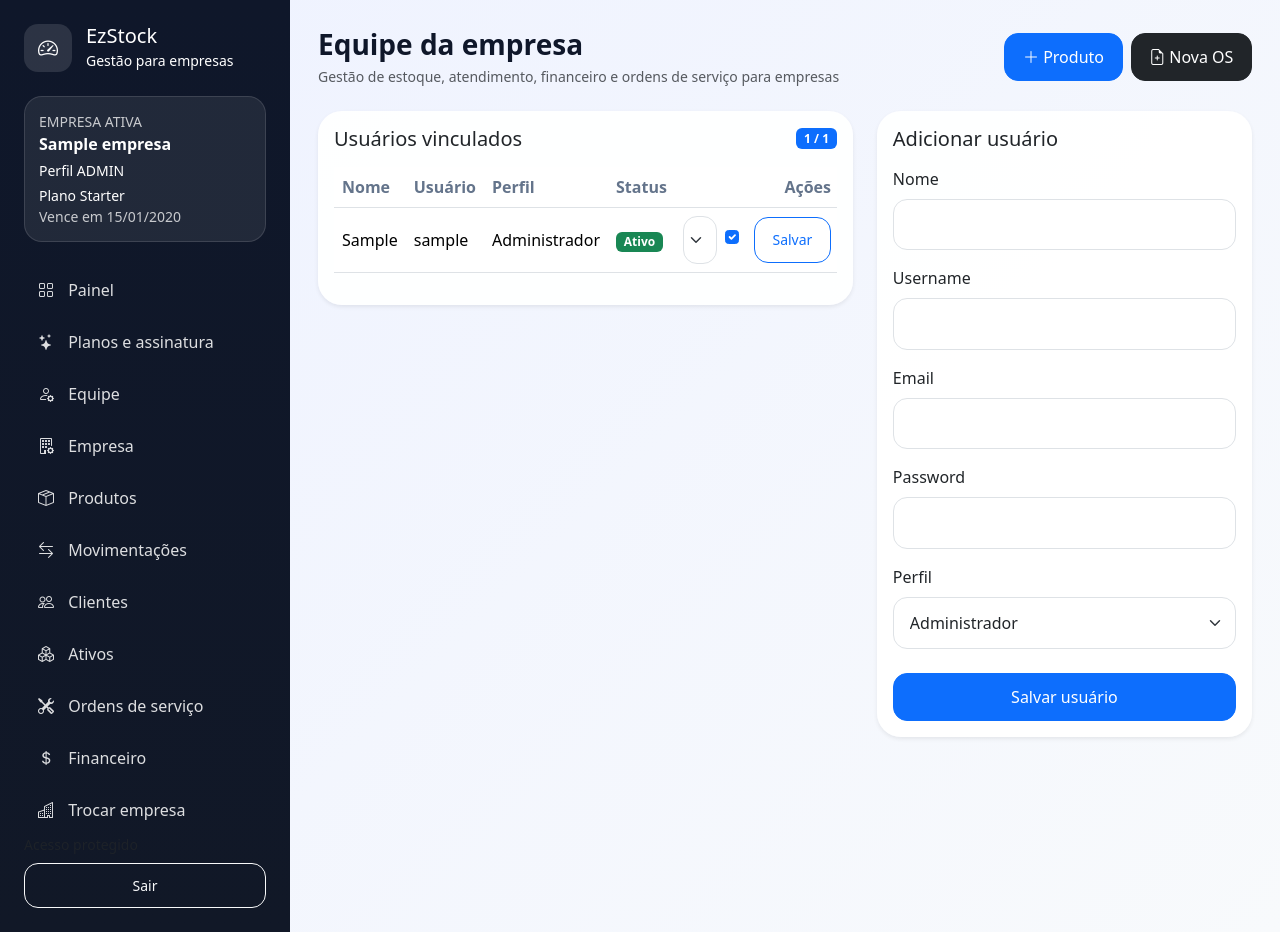
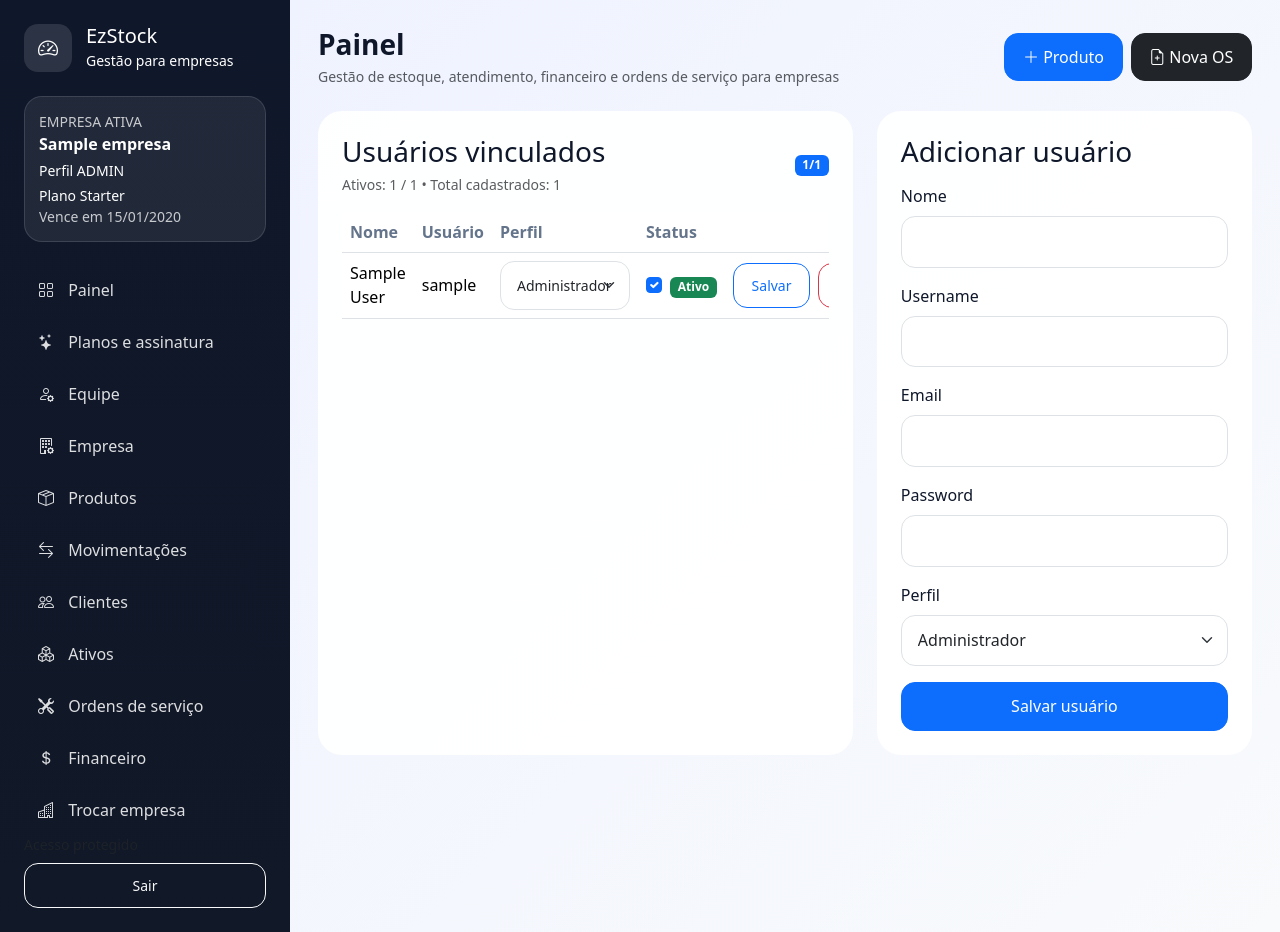
Before and after one commit to szimas125/motogest, a Django app: page /equipe/ in a window 1280 px wide. Run offline with Django 5.2, Linux system fonts and the light colour scheme; a user stored in the database is signed in; data comes from the database, SQL or seed files in the repository; tables that the repository leaves empty hold one stand-in row (values such as "Sample post").

Commit message:
Add files via upload

```diff
--- a/templates/team/team.html
+++ b/templates/team/team.html
@@ -1,33 +1,68 @@
-{% extends "base.html" %}
+{% extends 'base.html' %}
 {% block title %}Equipe | EzStock{% endblock %}
-{% block page_title %}Equipe da empresa{% endblock %}
 {% block content %}
 <div class="row g-4">
-  <div class="col-lg-7">
-    <div class="card soft-card border-0 shadow-sm">
-      <div class="card-body">
+  <div class="col-xl-7">
+    <div class="soft-card p-4 h-100">
       <div class="d-flex justify-content-between align-items-center mb-3">
-          <h5 class="mb-0">Usuários vinculados</h5>
-          <span class="badge text-bg-primary">{{ limites.usuarios }} / {{ limites.usuarios_limite|default:'Ilimitado' }}</span>
+        <div>
+          <h3 class="mb-1">Usuários vinculados</h3>
+          <small class="text-muted">
+            Ativos: {{ limites.usuarios }} / {{ limites.usuarios_limite|default:"Sem limite" }}
+            {% if limites.usuarios_total %}
+              • Total cadastrados: {{ limites.usuarios_total }}
+            {% endif %}
+          </small>
         </div>
+        <span class="badge text-bg-primary">{{ limites.usuarios_total }}/{{ limites.usuarios_limite|default:"∞" }}</span>
+      </div>
+
       <div class="table-responsive">
         <table class="table align-middle">
-            <thead><tr><th>Nome</th><th>Usuário</th><th>Perfil</th><th>Status</th><th class="text-end">Ações</th></tr></thead>
+          <thead>
+            <tr>
+              <th>Nome</th>
+              <th>Usuário</th>
+              <th>Perfil</th>
+              <th>Status</th>
+              <th class="text-end">Ações</th>
+            </tr>
+          </thead>
           <tbody>
-              {% for vinculo in usuarios %}
+            {% for item in usuarios %}
             <tr>
-                <td>{{ vinculo.usuario.first_name|default:'-' }}</td>
-                <td>{{ vinculo.usuario.username }}</td>
-                <td>{{ vinculo.get_perfil_display }}</td>
-                <td>{% if vinculo.ativo %}<span class="badge text-bg-success">Ativo</span>{% else %}<span class="badge text-bg-secondary">Inativo</span>{% endif %}</td>
+              <td>{{ item.usuario.get_full_name|default:item.usuario.username }}</td>
+              <td>{{ item.usuario.username }}</td>
+              <td>
+                <form method="post" action="{% url 'team_update' item.id %}" class="d-flex align-items-center gap-2">
+                  {% csrf_token %}
+                  <select name="perfil" class="form-select form-select-sm" style="min-width: 130px;">
+                    <option value="ADMIN" {% if item.perfil == 'ADMIN' %}selected{% endif %}>Administrador</option>
+                    <option value="GERENTE" {% if item.perfil == 'GERENTE' %}selected{% endif %}>Gerente</option>
+                    <option value="ATENDENTE" {% if item.perfil == 'ATENDENTE' %}selected{% endif %}>Operador</option>
+                  </select>
+              </td>
+              <td>
+                  <div class="form-check m-0">
+                    <input class="form-check-input" type="checkbox" name="ativo" value="on" {% if item.ativo %}checked{% endif %}>
+                    <label class="form-check-label">
+                      {% if item.ativo %}
+                        <span class="badge text-bg-success">Ativo</span>
+                      {% else %}
+                        <span class="badge text-bg-secondary">Inativo</span>
+                      {% endif %}
+                    </label>
+                  </div>
+              </td>
               <td class="text-end">
-                  <form method="post" action="{% url 'team_update' vinculo.pk %}" class="d-inline-flex gap-2 align-items-center">{% csrf_token %}
-                    <select name="perfil" class="form-select form-select-sm">
-                      {% for value,label in vinculo.PERFIS %}<option value="{{ value }}" {% if vinculo.perfil == value %}selected{% endif %}>{{ label }}</option>{% endfor %}
-                    </select>
-                    <div class="form-check small"><input type="checkbox" class="form-check-input" name="ativo" value="on" {% if vinculo.ativo %}checked{% endif %}></div>
-                    <button class="btn btn-sm btn-outline-primary">Salvar</button>
+                  <div class="d-inline-flex gap-2">
+                    <button type="submit" class="btn btn-sm btn-outline-primary">Salvar</button>
                 </form>
+                    <form method="post" action="{% url 'team_delete' item.id %}" onsubmit="return confirm('Deseja excluir este usuário da empresa?');">
+                      {% csrf_token %}
+                      <button type="submit" class="btn btn-sm btn-outline-danger">Excluir</button>
+                    </form>
+                  </div>
               </td>
             </tr>
             {% empty %}
@@ -38,26 +73,35 @@
       </div>
     </div>
   </div>
-  </div>
-  <div class="col-lg-5">
-    <div class="card soft-card border-0 shadow-sm">
-      <div class="card-body">
-        <h5 class="mb-3">Adicionar usuário</h5>
+
+  <div class="col-xl-5">
+    <div class="soft-card p-4">
+      <h3 class="mb-3">Adicionar usuário</h3>
       <form method="post">
         {% csrf_token %}
-          <div class="row g-3">
-            {% for field in form %}
-            <div class="col-12">
-              <label class="form-label">{{ field.label }}</label>
-              {{ field }}
-              {% if field.errors %}<div class="text-danger small mt-1">{{ field.errors|join:', ' }}</div>{% endif %}
+        <div class="mb-3">
+          <label class="form-label">Nome</label>
+          {{ form.nome }}
         </div>
-            {% endfor %}
+        <div class="mb-3">
+          <label class="form-label">Username</label>
+          {{ form.username }}
         </div>
-          <button class="btn btn-primary w-100 mt-4">Salvar usuário</button>
+        <div class="mb-3">
+          <label class="form-label">Email</label>
+          {{ form.email }}
+        </div>
+        <div class="mb-3">
+          <label class="form-label">Password</label>
+          {{ form.password }}
+        </div>
+        <div class="mb-3">
+          <label class="form-label">Perfil</label>
+          {{ form.perfil }}
+        </div>
+        <button type="submit" class="btn btn-primary w-100">Salvar usuário</button>
       </form>
     </div>
   </div>
 </div>
-</div>
 {% endblock %}
```
Lines whose indentation alone changed are shown as unchanged.
